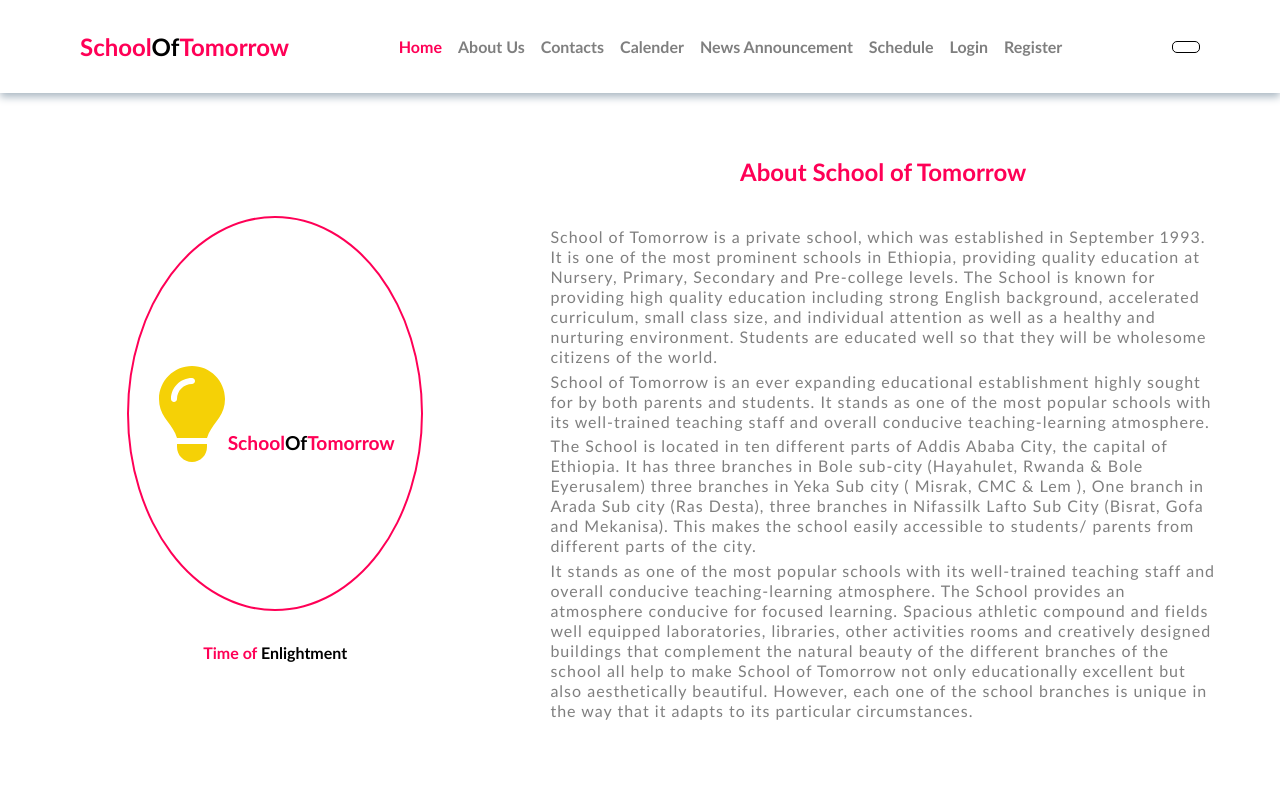
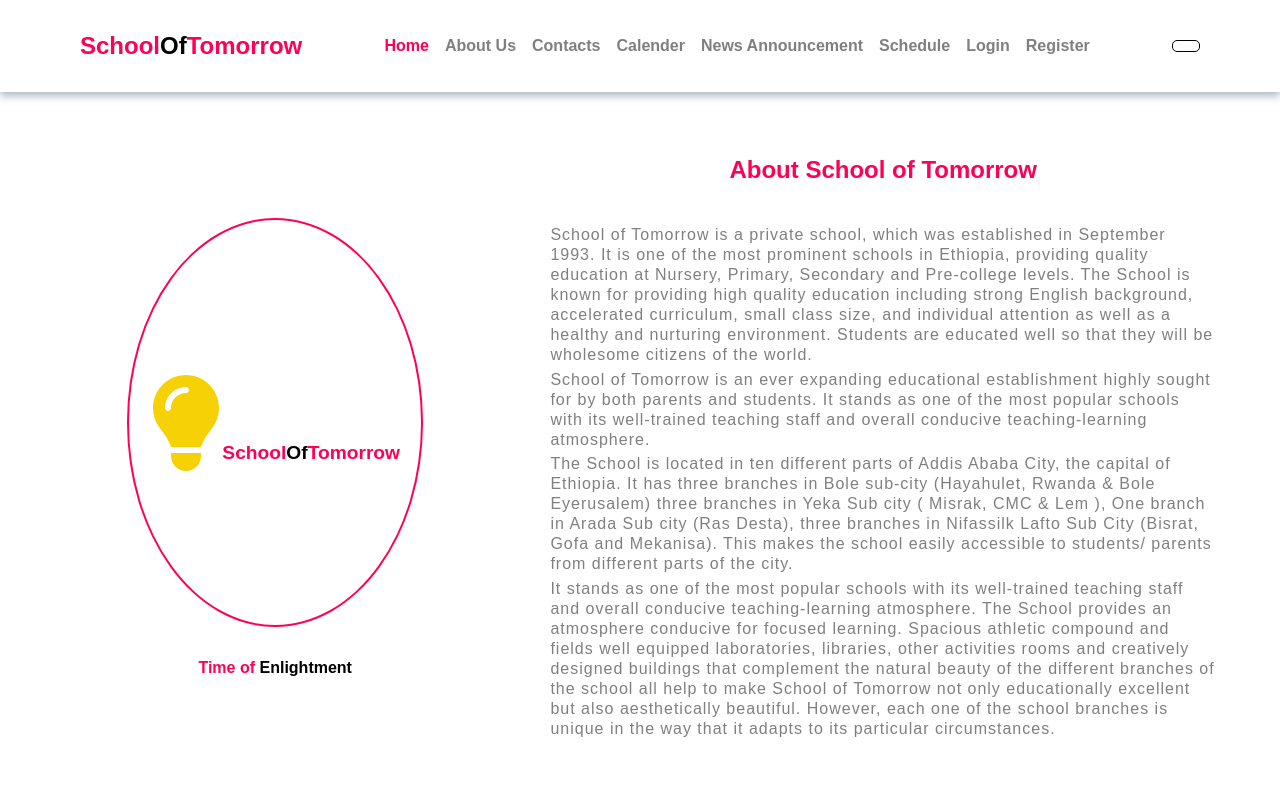
Before and after one commit to tedysolomon595/School_Management_System_Projects, a React (Create React App) app: page / in a window 1280 px wide. Shown: the top 800 px of the page. Built offline with nearby package versions, Linux system fonts and the light colour scheme.

Commit message:
Fifth time edition

```diff
--- a/public/index.html
+++ b/public/index.html
@@ -1,14 +1,15 @@
 <!DOCTYPE html>
 <html lang="en">
-  <head>
+
+<head>
     <meta charset="utf-8" />
     <link rel="icon" href="%PUBLIC_URL%/favicon.ico" />
     <meta name="viewport" content="width=device-width, initial-scale=1" />
     <meta name="theme-color" content="#000000" />
-    <meta
-      name="description"
-      content="Web site created using create-react-app"
-    />
+    <meta name="description" content="Web site created using create-react-app" />
+    <link rel="preconnect" href="https://fonts.googleapis.com">
+    <link rel="preconnect" href="https://fonts.gstatic.com" crossorigin>
+    <link href="https://fonts.googleapis.com/css2?family=Roboto:ital,wght@0,100;0,300;0,400;0,500;0,700;0,900;1,100;1,300;1,500;1,700;1,900&display=swap" rel="stylesheet">
     <link rel="apple-touch-icon" href="%PUBLIC_URL%/logo192.png" />
     <!--
       manifest.json provides metadata used when your web app is installed on a
@@ -25,8 +26,9 @@
       Learn how to configure a non-root public URL by running `npm run build`.
     -->
     <title>React App</title>
-  </head>
-  <body>
+</head>
+
+<body>
     <noscript>You need to enable JavaScript to run this app.</noscript>
     <div id="root"></div>
     <!--
@@ -39,5 +41,6 @@
       To begin the development, run `npm start` or `yarn start`.
       To create a production bundle, use `npm run build` or `yarn build`.
     -->
-  </body>
+</body>
+
 </html>
--- a/src/Components/AchievementsText.jsx
+++ b/src/Components/AchievementsText.jsx
@@ -44,7 +44,8 @@
 
         },
 
-    ]
+    ];
+
   return (
     <div className='AchievementsText'>
           {window.innerWidth>768&&<Swiper
--- a/src/Components/StaffAndSchool.jsx
+++ b/src/Components/StaffAndSchool.jsx
@@ -29,6 +29,7 @@
              grabCursor={true}
              onSlideNextTransitionStart={slideToNext}
              onSlidePrevTransitionStart={slideToPrev}
+
              className="card-container"
            >
               {ImageContainer.map((item,index)=>(
--- a/src/Styles/index.scss
+++ b/src/Styles/index.scss
@@ -29,7 +29,7 @@
 }
 
 body {
-    font-family: "Gill Sans", sans-serif;
+    font-family: sans-serif;
     background-color: var(--background-color);
 }
 
```
Also changed, not shown: public/img/Slide/slide.gif (added).
